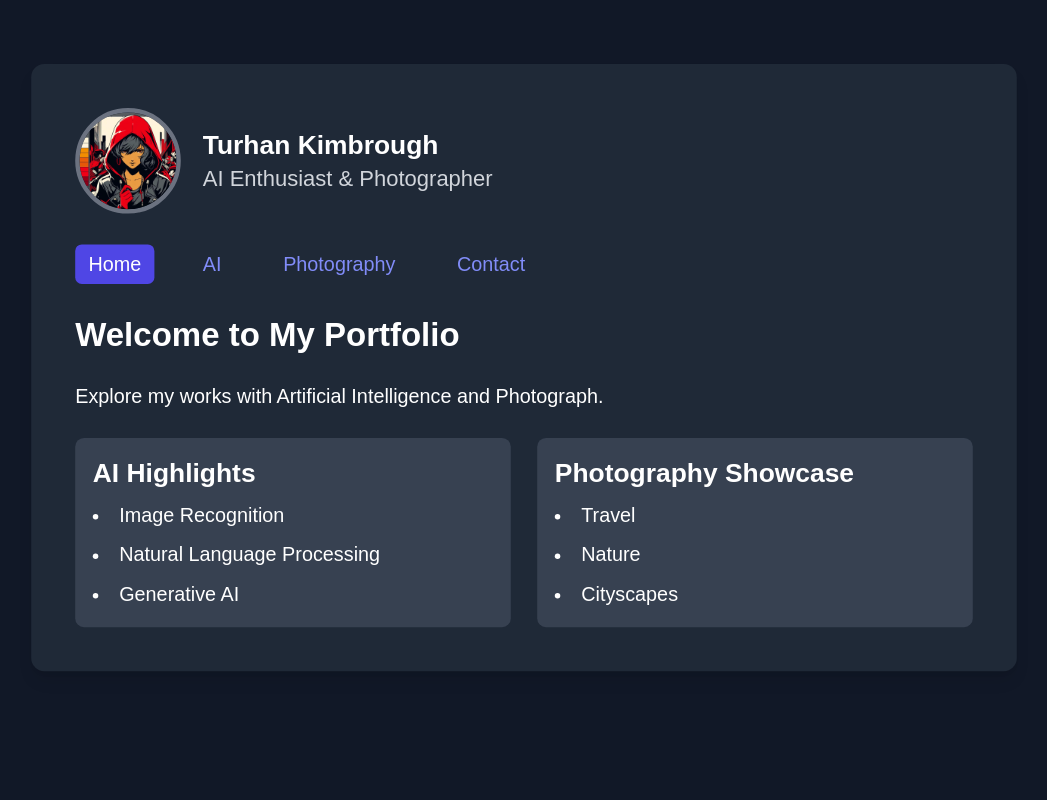
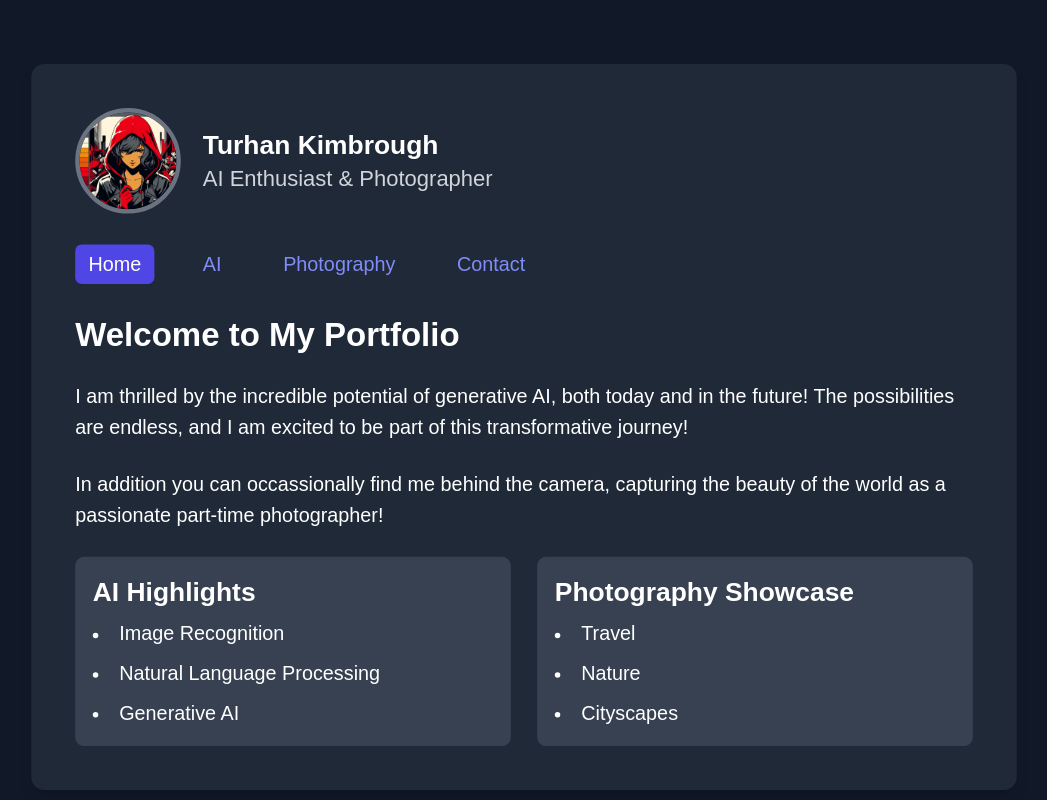
Before and after one commit to T-Visor/personal-website, a Next.js app: page /home in a window 1280 px wide. Shown: the whole page, without its empty margins (116-1163 px from the left). Built offline with nearby package versions, Linux system fonts and the light colour scheme.

Commit message:
modified homepage

```diff
--- a/src/app/home/page.tsx
+++ b/src/app/home/page.tsx
@@ -4,7 +4,11 @@ const HomePage = () => (
     <div className="space-y-6">
         <h2 className="text-3xl font-bold">Welcome to My Portfolio</h2>
         <p className="text-lg">
-            Explore my works with Artificial Intelligence and Photograph.
+        I am thrilled by the incredible potential of generative AI, both today and in the future!
+        The possibilities are endless, and I am excited to be part of this transformative journey!
+        </p>
+        <p className="text-lg">
+        In addition you can occassionally find me behind the camera, capturing the beauty of the world as a passionate part-time photographer!
         </p>
         <div className="grid grid-cols-1 md:grid-cols-2 gap-6">
             <div className="bg-gray-700 p-4 rounded-lg">
```
